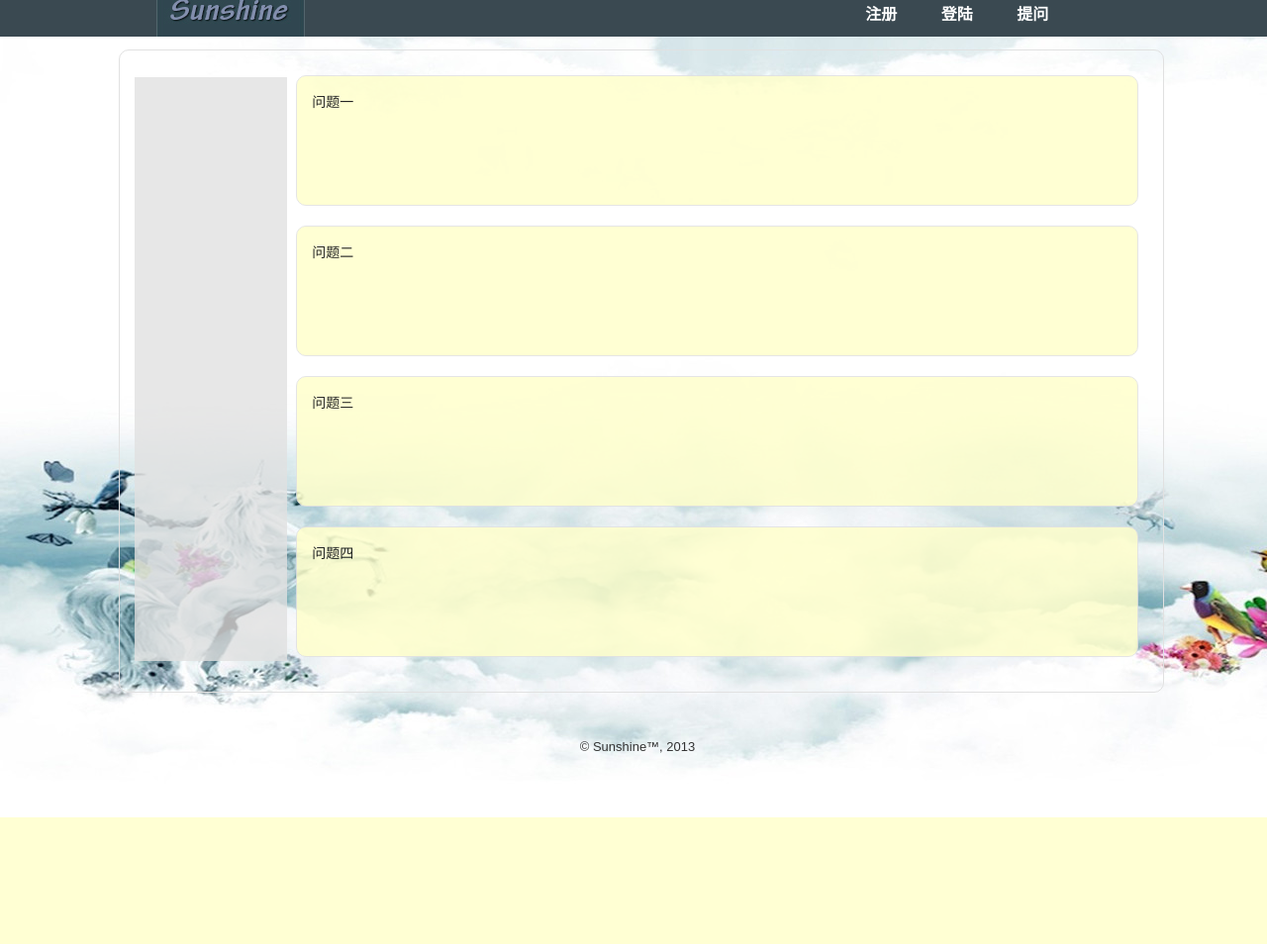
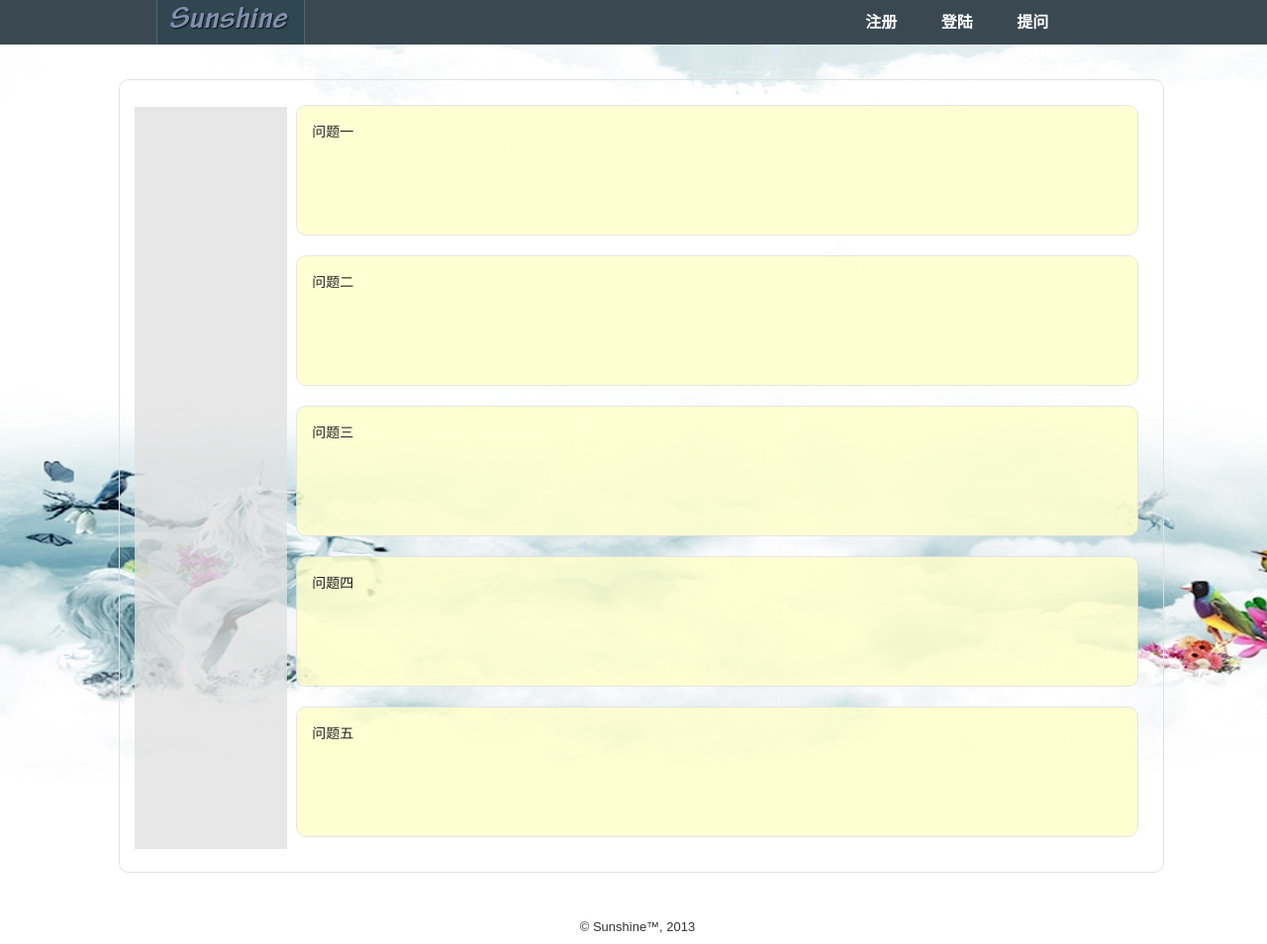
Before and after one commit to sunshinezxf/Website, a PHP site: page /index.php in a window 1280 px wide. Shown: the whole page at 99% size. Before the commit the page ends 826 px from the top, so only its background shows below. Run offline with PHP 8.4, Linux system fonts and the light colour scheme.

Commit message:
modification
Change-Id: Ife75d065c927ead42a338ff507d82665d2dd5996

```diff
--- a/css/core.css
+++ b/css/core.css
@@ -98,7 +98,7 @@ div .row {
 	margin-left: -8px;
 	background-color: transparent;
 	position: fixed;
-	top: 0;
+	top: 8px;
 	left: 0;
 	z-index: 999;
 }
@@ -151,6 +151,7 @@ div .row {
 .login,.sign_up,.ask_question,.display {
 	overflow: hidden;
 	margin: 50px auto 20px auto;
+	margin-top: 80px;
 	background-color: transparent;
 	background-image: -o-linear-gradient(left, #ffffcc 0%, #ffffcc 100%);
 	background-image: -moz-linear-gradient(left, #ffffcc 0%, #ffffcc 100%);
@@ -164,14 +165,14 @@ div .row {
 }
 
 .content {
-	margin-top: 50px;
+	margin-top: 80px;
 	width: 80%;
 }
 
 .side_menu {
 	margin-top: 12px;
 	width: 15%;
-	height: 590px;
+	height: 750px;
 	float: left;
 	background-color: #e1e1e1;
 	position: relative;
--- a/index.php
+++ b/index.php
@@ -36,6 +36,7 @@ session_start ();
 			<div class="module display">问题二</div>
 			<div class="module display">问题三</div>
 			<div class="module display">问题四</div>
+			<div class="module display">问题五</div>
 		</div>
 		<div class="main-footer">
 			<div class="row footer">&copy; Sunshine&#8482;,&nbsp;2013</div>
```
